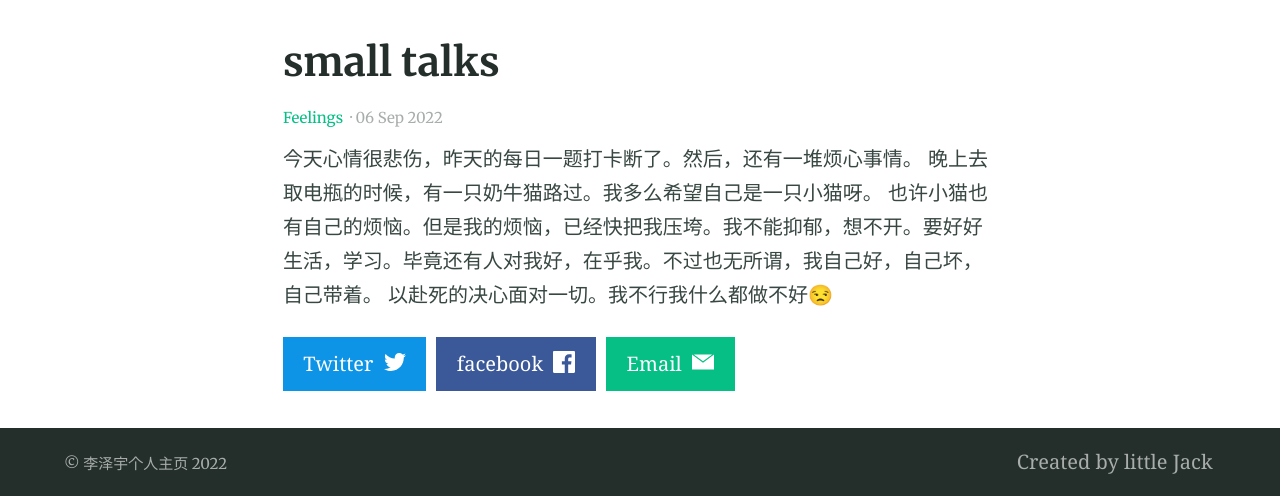
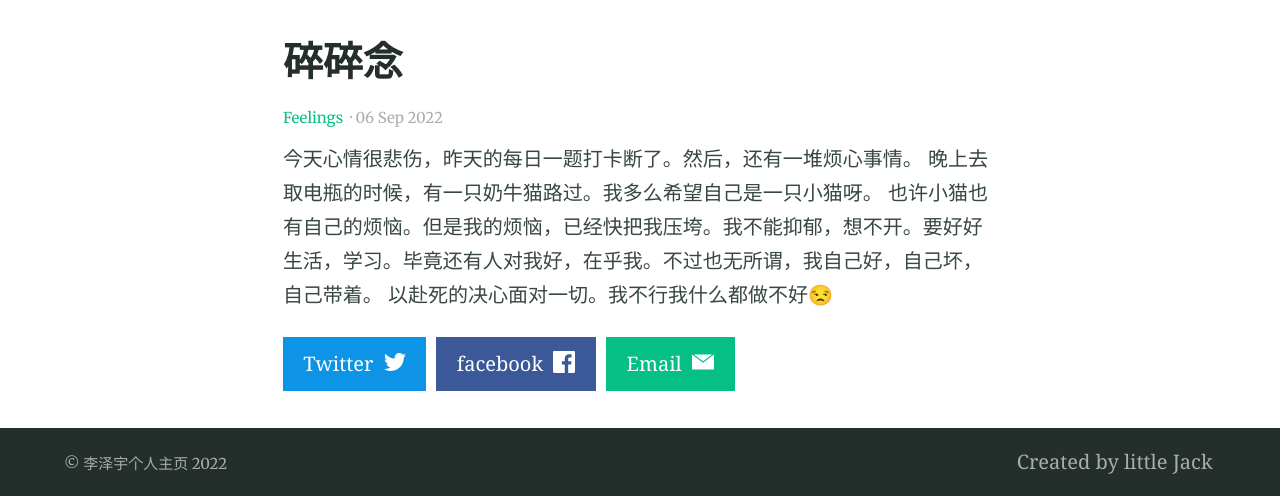
Before and after one commit to lizeyujack/lizeyujack.github.io, a Jekyll site: the page built from _posts/2022-09-06-example-post-four.md, in a window 1280 px wide. Shown: the part 424-920 px from the top of the page. Built offline with Jekyll 4.4.1, drawn with Linux system fonts in a browser that asks for light colours.

Commit message:
Update 2022-09-06-example-post-four.md

```diff
--- a/_posts/2022-09-06-example-post-four.md
+++ b/_posts/2022-09-06-example-post-four.md
@@ -1,5 +1,5 @@
 ---
-title: small talks
+title: 碎碎念
 categories:
 - Feelings
 feature_image: "https://github.com/lizeyujack/lizeyujack.github.io/blob/main/shy_shushu.jpg?raw=true"
```
